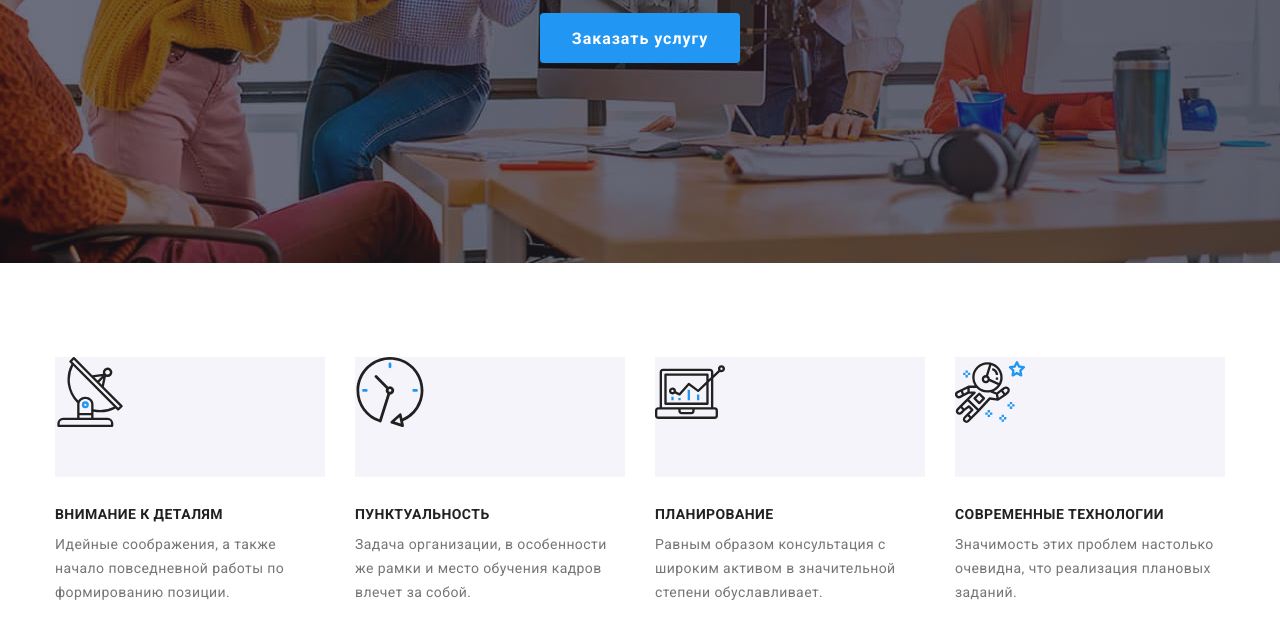
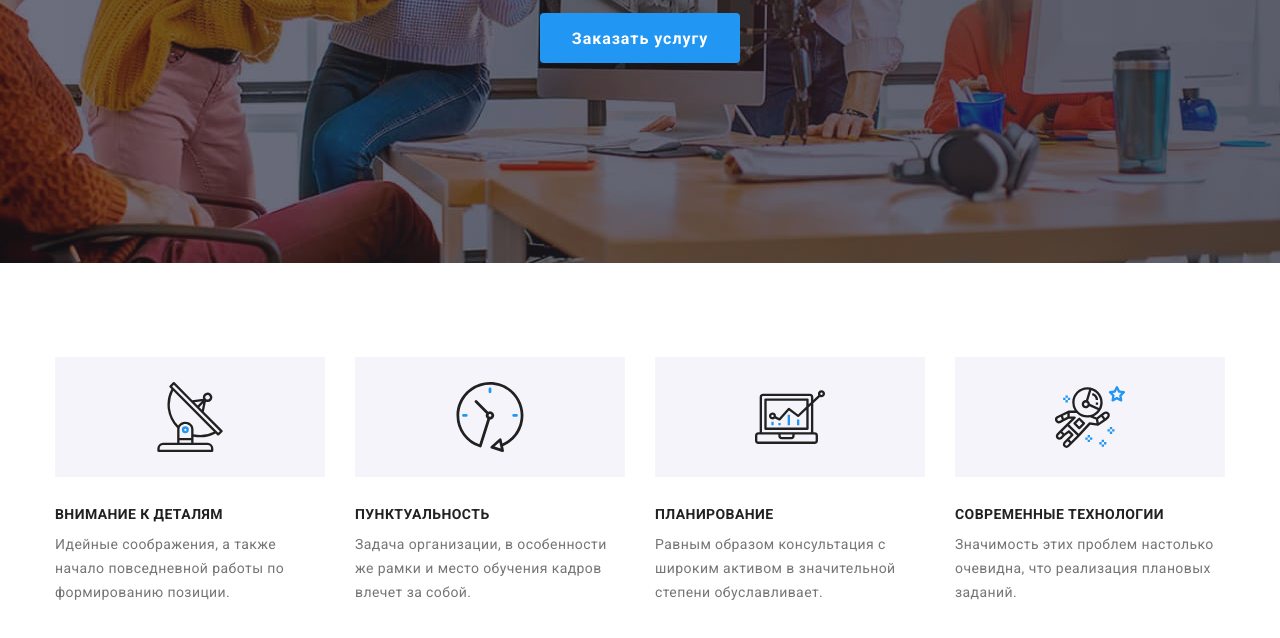
Before and after one commit to ElenaBelaya/goit-markup-hw-04, a plain HTML site: page index.html in a window 1280 px wide. Shown: the part 418-1056 px from the top of the page. Drawn offline with nearby package versions, Linux system fonts and the light colour scheme.

Commit message:
dignity-icons are done

```diff
--- a/css/style.css
+++ b/css/style.css
@@ -232,19 +232,21 @@ header {
 }
 /*flex-basis: calc((100% - 90px) / 4);
 проверить почему не работает формула*/
-.dignity-item .icon {
+
+.dignity-icon {
+  display: flex;
+  align-items: center;
+  justify-content: center;
+  margin-bottom: 30px;
+  height: 120px;
   background-color: var(--background-button-color);
-  display: flex;
-  height: 120px;
-  margin-bottom: 30px;
 }
+
 .dignity-title {
   font-size: 14px;
   line-height: 1.14;
   text-transform: uppercase;
-
   color: var(--primary-text-color);
-
   margin-bottom: 10px;
 }
 .dignity-text {
--- a/index.html
+++ b/index.html
@@ -40,36 +40,36 @@
       <h2 class="container-name visually-hidden">Наши достоинства</h2>
       <ul class="dignity-list">
         <li class="dignity-item">
-          <div class="icon">
-            <svg class="icon-antenna">
-              <use href="images/icons.svg#icon-antenna-1" width="70px" height="70px"></use>
+          <div class="dignity-icon">
+            <svg width="70px" height="70px">
+              <use href="images/icons.svg#icon-antenna-1"></use>
             </svg>
           </div>
           <h3 class="dignity-title">Внимание к деталям</h3>
           <p class="dignity-text">Идейные соображения, а также начало повседневной работы по формированию позиции.</p>
         </li>
         <li class="dignity-item">
-          <div class="icon">
-            <svg class="icon-clock">
-              <use href="images/icons.svg#icon-clock-1" width="70px" height="70px"></use>
+          <div class="dignity-icon">
+            <svg width="70px" height="70px">
+              <use href="images/icons.svg#icon-clock-1"></use>
             </svg>
           </div>
           <h3 class="dignity-title">Пунктуальность</h3>
             <p class="dignity-text">Задача организации, в особенности же рамки и место обучения кадров влечет за собой.</p>
         </li>
         <li class="dignity-item">
-          <div class="icon">
-            <svg class="icon-diagram">
-              <use href="images/icons.svg#icon-diagram-1" width="70px" height="70px"></use>
+          <div class="dignity-icon">
+            <svg width="70px" height="70px">
+              <use href="images/icons.svg#icon-diagram-1"></use>
             </svg>
           </div>
             <h3 class="dignity-title">Планирование</h3>
             <p class="dignity-text">Равным образом консультация с широким активом в значительной степени обуславливает.</p>
         </li>
         <li class="dignity-item">
-          <div class="icon">
-            <svg class="icon-astronaut">
-              <use href="images/icons.svg#icon-astronaut-1" width="70px" height="70px"></use>
+          <div class="dignity-icon">
+            <svg width="70px" height="70px">
+              <use href="images/icons.svg#icon-astronaut-1"></use>
             </svg>
           </div>
             <h3 class="dignity-title">Современные технологии</h3>
```
